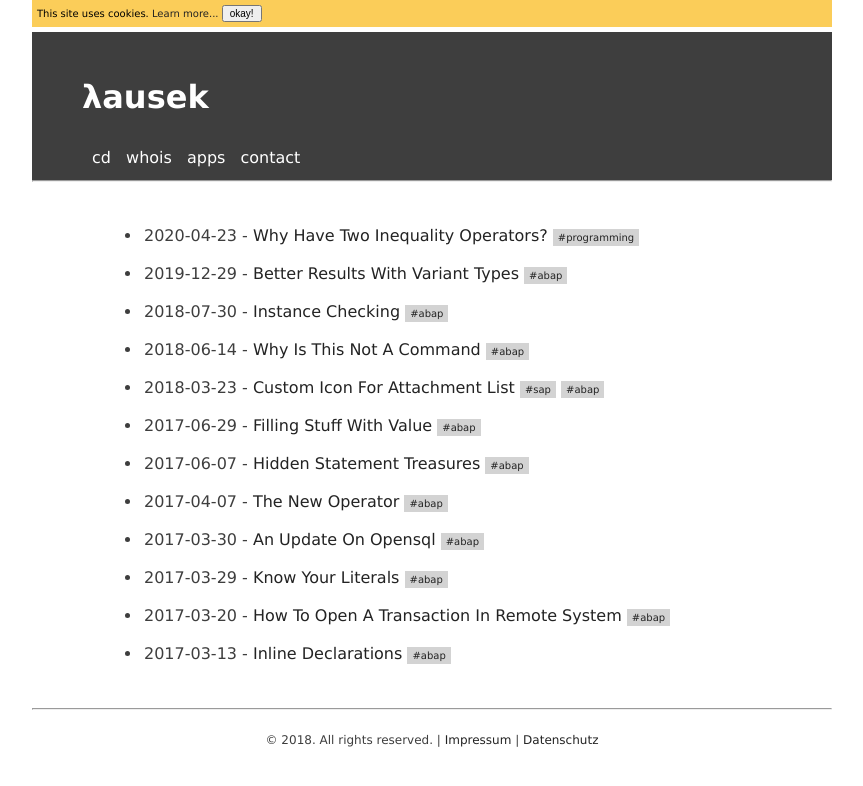
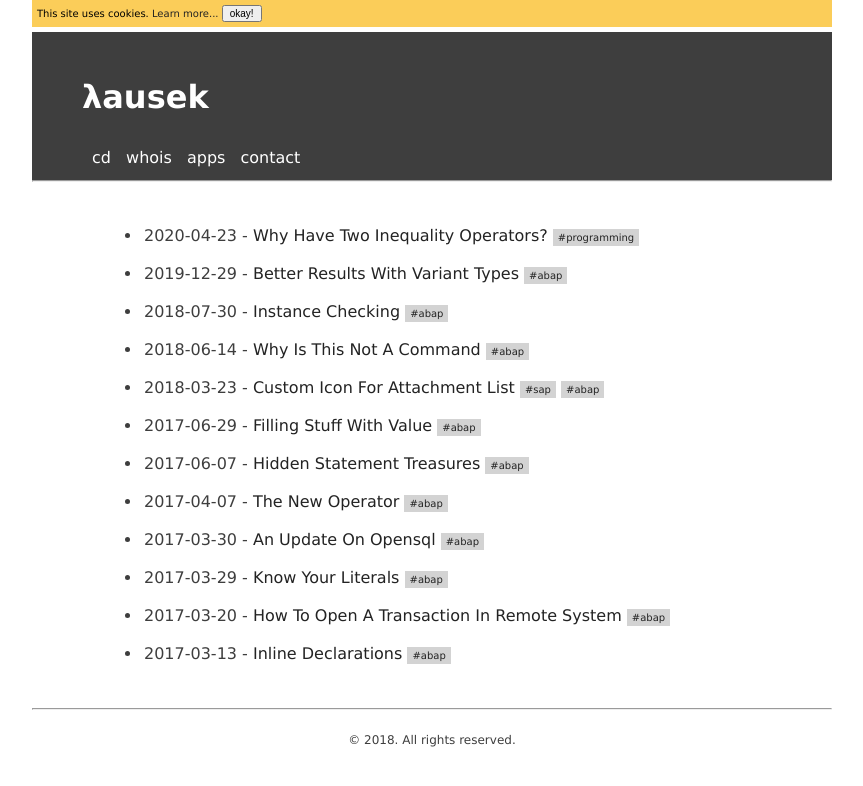
Before and after one commit to lausek/lausek.github.io, a Jekyll site: the page built from index.md, in a window 1280 px wide. Shown: the top 786 px of the page, without its empty margins (208-1071 px from the left). Built offline with Jekyll 4.4.1, drawn with Linux system fonts in a browser that asks for light colours.

Commit message:
remove imprint

```diff
--- a/_includes/footer.html
+++ b/_includes/footer.html
@@ -1,5 +1,5 @@
 <hr />
 <footer>
-    &copy; 2018. All rights reserved. | <a href="/imprint.html">Impressum</a> | <a href="/privacy.html">Datenschutz</a>
+    &copy; 2018. All rights reserved. <!-- | <a href="/imprint.html">Impressum</a> | <a href="/privacy.html">Datenschutz</a> -->
 
 </footer>
```
